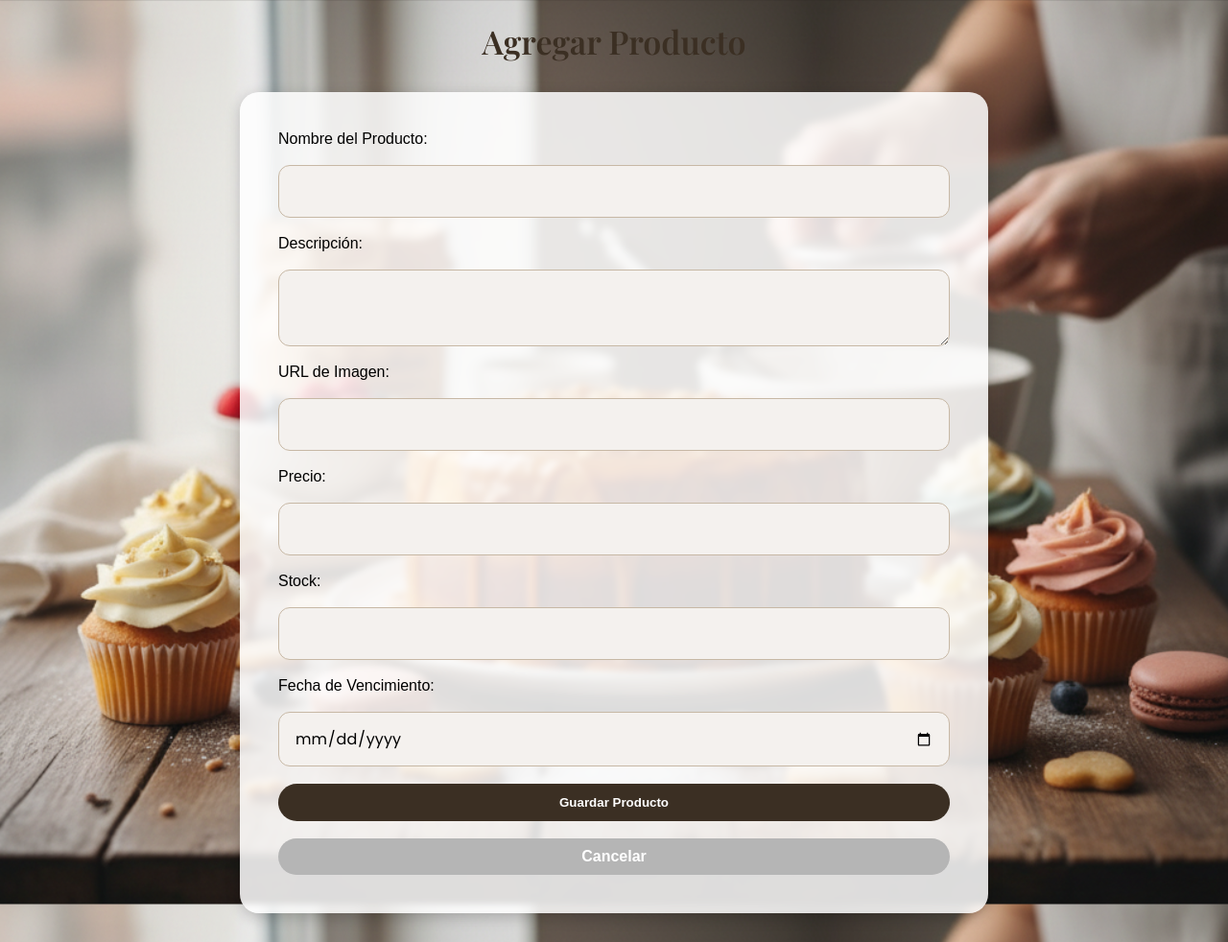
After one commit to ricardobaron541-hue/proyecto_final, a Flask app: page /producto/agregar in a window 1280 px wide. The commit adds this page. Shown: the whole page at 96% size. Run offline with Flask 3, Linux system fonts and the light colour scheme.

Commit message:
editar-agregar-con-base-de-datos

```diff
--- a/app.py
+++ b/app.py
@@ -1,12 +1,62 @@
 from flask import Flask, render_template, request, session, redirect, url_for, jsonify
+import mysql.connector
 
 class PaginaWeb:
     def __init__(self, nombre):
         self.app = Flask(nombre)
         self.app.secret_key = "superclave"
+
+        # 🔹 CONEXIÓN A MYSQL (AGREGADO)
+        self.db = mysql.connector.connect(
+            host="localhost",
+            user="root",
+            password="",  # si tu MySQL tiene contraseña, agrégala aquí
+            database="postres"
+        )
+        self.cursor = self.db.cursor(dictionary=True)
+
         self.configurar_rutas()
 
     def configurar_rutas(self):
+
+        # --------------------------
+        # 🔹 LOGIN POST (AGREGADO)
+        # --------------------------
+        @self.app.route("/login", methods=["POST"])
+        def login_post():
+            usuario = request.form.get("usuario")
+
+            try:
+                usuario = int(usuario)  # convierte la cadena a número
+            except:
+                 return render_template("login.html", error="Usuario inválido")
+
+            password = request.form.get("password")
+
+            query = """
+                SELECT * FROM usuario
+                WHERE Id_Usuario=%s AND Contraseña=%s
+            """
+            self.cursor.execute(query, (usuario, password))
+            datos = self.cursor.fetchone()
+
+            if datos:
+                session["usuario"] = datos["Nombre"]
+                return redirect(url_for("bienvenido"))
+            else:
+                return render_template("login.html", error="Usuario o contraseña incorrectos")
+
+        # --------------------------
+        # 🔹 Página de Bienvenida
+        # --------------------------
+        @self.app.route("/bienvenido")
+        def bienvenido():
+            nombre = session.get("usuario", "Usuario")
+            return render_template("bienvenido.html", nombre=nombre)
+
+        # --------------------------
+        # 🔹 AQUI EMPIEZA TU CÓDIGO ORIGINAL
+        # --------------------------
 
         @self.app.route("/agregar_carrito", methods=["POST"])
         def agregar_carrito():
@@ -63,7 +113,6 @@ class PaginaWeb:
                     elif accion == "restar":
                         item["cantidad"] = int(item.get("cantidad", 0)) - 1
 
-                    # eliminar si 0 o menos
                     if item["cantidad"] <= 0:
                         carrito = [i for i in carrito if i["titulo"] != titulo]
                         removed = True
@@ -75,11 +124,9 @@ class PaginaWeb:
             session["carrito"] = carrito
             session.modified = True
 
-            # si la petición viene por fetch/ajax devolvemos json para actualizar en el DOM
             if request.headers.get('X-Requested-With') == 'XMLHttpRequest' or request.is_json:
                 return jsonify({"ok": True, "cantidad": nueva_cantidad or 0, "removed": removed})
 
-            # compatibilidad: redirigir si no es ajax
             return redirect(url_for("carrito"))
 
         @self.app.route("/")
@@ -107,7 +154,10 @@ class PaginaWeb:
 
         @self.app.route('/producto')
         def producto():
-            return render_template('producto.html')
+            query = "SELECT * FROM producto"
+            self.cursor.execute(query)
+            productos = self.cursor.fetchall()
+            return render_template("producto.html", productos=productos)
 
         @self.app.route('/producto_detalle')
         def producto_detalle():
@@ -127,11 +177,83 @@ class PaginaWeb:
             session.modified = True
             return jsonify({"ok": True})
 
+        @self.app.route("/gestion_productos")
+        def gestion_productos():
+            query = "SELECT * FROM producto"
+            self.cursor.execute(query)
+            productos = self.cursor.fetchall()
+            return render_template("gestion_productos.html", productos=productos)
+
+        @self.app.route("/producto/agregar", methods=["GET","POST"])
+        def agregar_producto():
+            if request.method == "GET":
+                 return render_template("agregar_producto.html")
+
+            nombre = request.form["nombre"]
+            descripcion = request.form["descripcion"]
+            imagen = request.form["imagen"]
+            precio = request.form["precio"]
+            stock = request.form["stock"]
+            fecha = request.form["fecha"]
+
+            query = """
+                INSERT INTO producto
+                (Nombre_Producto, Descripcion, Imagen, Precio, Stock, Fecha_Vencimiento, Usuario_D_Creacion, Fecha_Hora_Creacion)
+                VALUES (%s, %s, %s, %s, %s, %s, 'admin', NOW())
+            """
+
+            valores = (nombre, descripcion, imagen, precio, stock, fecha)
+
+            self.cursor.execute(query, valores)
+            self.db.commit()
+
+            return redirect("/gestion_productos")
+
+        @self.app.route("/producto/editar/<int:id>", methods=["GET", "POST"])
+        def editar_producto(id):
+
+            if request.method == "GET":
+                self.cursor.execute("SELECT * FROM producto WHERE Id_Producto=%s", (id,))
+                producto = self.cursor.fetchone()
+                return render_template("editar_producto.html", producto=producto)
+
+            # Si es POST → guardar cambios
+            nombre = request.form["nombre"]
+            descripcion = request.form["descripcion"]
+            imagen = request.form["imagen"]
+            precio = request.form["precio"]
+            stock = request.form["stock"]
+            fecha = request.form["fecha"]
+
+            query = """
+                UPDATE producto SET
+                    Nombre_Producto=%s,
+                    Descripcion=%s,
+                    Imagen=%s,
+                    Precio=%s,
+                    Stock=%s,
+                    Fecha_Vencimiento=%s
+                WHERE Id_Producto=%s
+            """
+
+            valores = (nombre, descripcion, imagen, precio, stock, fecha, id)
+
+            self.cursor.execute(query, valores)
+            self.db.commit()
+
+            return redirect("/gestion_productos")
+
+        @self.app.route("/producto/eliminar/<int:id>")
+        def eliminar_producto(id):
+            query = "DELETE FROM producto WHERE Id_Producto=%s"
+            self.cursor.execute(query, (id,))
+            self.db.commit()
+            return redirect("/gestion_productos")
+
 
     def ejecutar(self):
         self.app.run(debug=True)
 
-
 if __name__ == '__main__':
     web = PaginaWeb(__name__)
     web.ejecutar()
--- a/static/style.css
+++ b/static/style.css
@@ -982,3 +982,215 @@ body {
     from { opacity: 0; transform: translateY(15px); }
     to { opacity: 1; transform: translateY(0); }
 }
+
+/* Fondo oscuro del modal */
+.modal {
+    display: none;
+    position: fixed;
+    z-index: 999;
+    left: 0;
+    top: 0;
+    width: 100%;
+    height: 100%;
+    background: rgba(0,0,0,0.5);
+}
+
+/* Caja del modal */
+.modal-contenido {
+    background: #fff;
+    margin: 12% auto;
+    padding: 25px;
+    width: 300px;
+    border-radius: 10px;
+    text-align: center;
+    animation: aparecer 0.3s ease;
+}
+
+@keyframes aparecer {
+    from { transform: scale(0.7); opacity: 0; }
+    to { transform: scale(1); opacity: 1; }
+}
+
+/* Botón cerrar */
+.cerrar {
+    float: right;
+    font-size: 24px;
+    cursor: pointer;
+}
+
+/* Botones del modal */
+.opciones a {
+    display: block;
+    margin: 12px 0;
+    padding: 10px;
+    text-decoration: none;
+    font-weight: bold;
+    border-radius: 6px;
+}
+
+.btn-agregar {
+    background: #4CAF50;
+    color: #fff;
+}
+
+.btn-editar {
+    background: #2196F3;
+    color: #fff;
+}
+
+/* ===== PAGINA EDITAR PRODUCTO ===== */
+
+.titulo-editar {
+    text-align: center;
+    margin-top: 40px;
+    font-size: 32px;
+    font-family: 'Playfair Display', serif;
+    color: #3b2f23;
+}
+
+.contenedor-tabla {
+    width: 90%;
+    margin: 30px auto;
+    background-color: rgba(255,255,255,0.9);
+    padding: 25px;
+    border-radius: 20px;
+    box-shadow: 0 4px 15px rgba(0,0,0,0.2);
+}
+
+.tabla-editar {
+    width: 100%;
+    border-collapse: collapse;
+    text-align: center;
+}
+
+.tabla-editar th {
+    background-color: #d27f39;
+    color: white;
+    padding: 12px;
+    font-size: 18px;
+}
+
+.tabla-editar td {
+    padding: 12px;
+    border-bottom: 1px solid #ccc;
+    font-size: 16px;
+}
+
+.btn-accion {
+    padding: 8px 15px;
+    border-radius: 10px;
+    border: none;
+    cursor: pointer;
+    background-color: #3b2f23;
+    color: white;
+}
+
+.btn-eliminar {
+    background-color: #b83227;
+}
+
+.btn-agregar {
+    background: #3b2f23;
+    color: white;
+    padding: 8px 14px;
+    border: none;
+    border-radius: 8px;
+    cursor: pointer;
+}
+
+.btn-editar {
+    background: #d27f39;
+    color: white;
+    padding: 8px 14px;
+    border: none;
+    border-radius: 8px;
+    cursor: pointer;
+}
+
+.btn-eliminar {
+    background: red;
+    color: white;
+    padding: 8px 14px;
+    border: none;
+    border-radius: 8px;
+    cursor: pointer;
+}
+
+.titulo-form {
+    text-align: center;
+    margin-top: 20px;
+    font-family: 'Playfair Display', serif;
+    font-size: 34px;
+    color: #3b2f23;
+}
+
+.form-contenedor {
+    width: 90%;
+    max-width: 700px;
+    margin: 30px auto;
+    background: rgba(255, 255, 255, 0.85);
+    padding: 40px;
+    border-radius: 20px;
+    box-shadow: 0 4px 15px rgba(0,0,0,0.2);
+    backdrop-filter: blur(3px);
+}
+
+.form-producto {
+    display: flex;
+    flex-direction: column;
+    gap: 18px;
+}
+
+.form-producto input,
+.form-producto textarea {
+    padding: 14px 16px;
+    border-radius: 12px;
+    border: 1px solid #c7b8a5;
+    background: #f4f1ee;
+    font-size: 16px;
+    font-family: 'Poppins', sans-serif;
+}
+
+.btn-guardar {
+    background-color: #3b2f23;
+    color: white;
+    padding: 12px 25px;
+    border-radius: 20px;
+    border: none;
+    font-weight: bold;
+    cursor: pointer;
+    transition: 0.3s;
+}
+
+.btn-guardar:hover {
+    background-color: #d27f39;
+}
+
+.btn-cancelar {
+    text-align: center;
+    background-color: #b5b5b5;
+    color: white;
+    padding: 10px 20px;
+    border-radius: 20px;
+    text-decoration: none;
+    font-weight: bold;
+}
+
+.btn-cancelar:hover {
+    background-color: #888;
+}
+.btn-menu {
+    background-color: #3b2f23;
+    color: white;
+    padding: 12px 25px;
+    border-radius: 20px;
+    border: none;
+    font-size: 16px;
+    cursor: pointer;
+    font-weight: bold;
+    transition: 0.3s;
+}
+
+.btn-menu:hover {
+    background-color: #d27f39;
+}
--- /dev/null
+++ b/templates/agregar_producto.html
@@ -0,0 +1,41 @@
+<!DOCTYPE html>
+<html lang="es">
+<head>
+    <meta charset="UTF-8">
+    <meta name="viewport" content="width=device-width, initial-scale=1.0">
+    <title>Agregar Producto</title>
+    <link rel="stylesheet" href="{{ url_for('static', filename='style.css') }}">
+</head>
+<body>
+
+<h2 class="titulo-form">Agregar Producto</h2>
+
+<div class="form-contenedor">
+    <form action="/producto/agregar" method="POST" class="form-producto">
+
+        <label>Nombre del Producto:</label>
+        <input type="text" name="nombre" required>
+
+        <label>Descripción:</label>
+        <textarea name="descripcion" required></textarea>
+
+        <label>URL de Imagen:</label>
+        <input type="text" name="imagen">
+
+        <label>Precio:</label>
+        <input type="number" name="precio" required>
+
+        <label>Stock:</label>
+        <input type="number" name="stock" required>
+
+        <label>Fecha de Vencimiento:</label>
+        <input type="date" name="fecha" required>
+
+        <button type="submit" class="btn-guardar">Guardar Producto</button>
+        <a href="/gestion_productos" class="btn-cancelar">Cancelar</a>
+
+    </form>
+</div>
+
+</body>
+</html>
```
Also changed, not shown: templates/bienvenido.html (added, +31 -0 lines), templates/editar_producto.html (added, +41 -0 lines), templates/gestion_productos.html (added, +85 -0 lines), templates/login.html (+7 -3 lines), templates/producto.html (+12 -48 lines).
